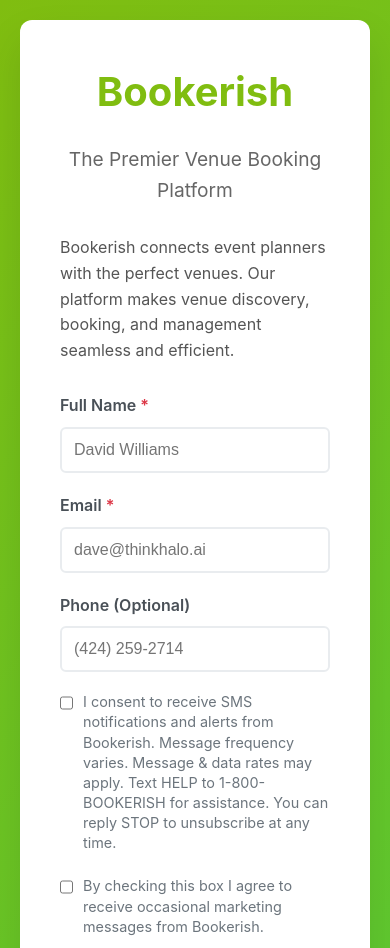
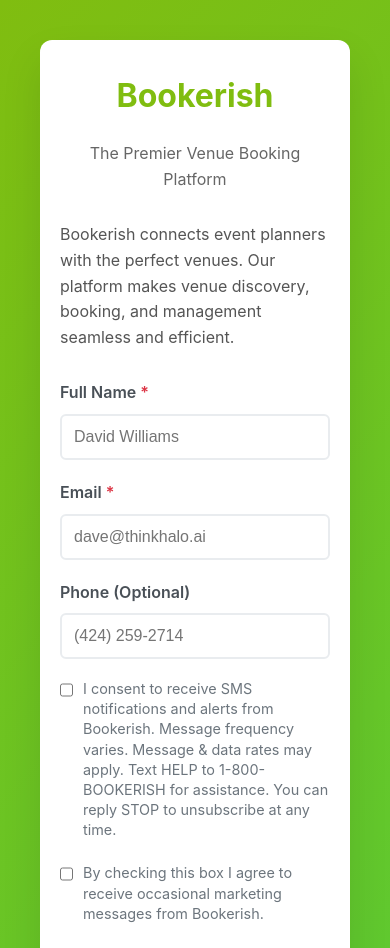
Before and after one commit to davidsidneywilliams/bookerish-a2p, a plain HTML site: page index.html in a window 390 px wide. Shown: the top 948 px of the page. Drawn offline with Linux system fonts and the light colour scheme.

Commit message:
Fix layout centering - Center the form properly on the page - Add responsive design for mobile devices - Ensure balanced layout across all screen sizes

```diff
--- a/index.html
+++ b/index.html
@@ -21,6 +21,7 @@
             align-items: center;
             justify-content: center;
             padding: 20px;
+            margin: 0;
         }
 
         .container {
@@ -31,6 +32,7 @@
             max-width: 600px;
             width: 100%;
             text-align: center;
+            margin: 0 auto;
         }
 
         .logo {
@@ -180,6 +182,22 @@
             margin-top: 5px;
             display: none;
         }
+
+        @media (max-width: 768px) {
+            .container {
+                padding: 30px 20px;
+                margin: 20px;
+                max-width: calc(100% - 40px);
+            }
+
+            .logo {
+                font-size: 2rem;
+            }
+
+            .tagline {
+                font-size: 1rem;
+            }
+        }
     </style>
 </head>
 <body>
```
